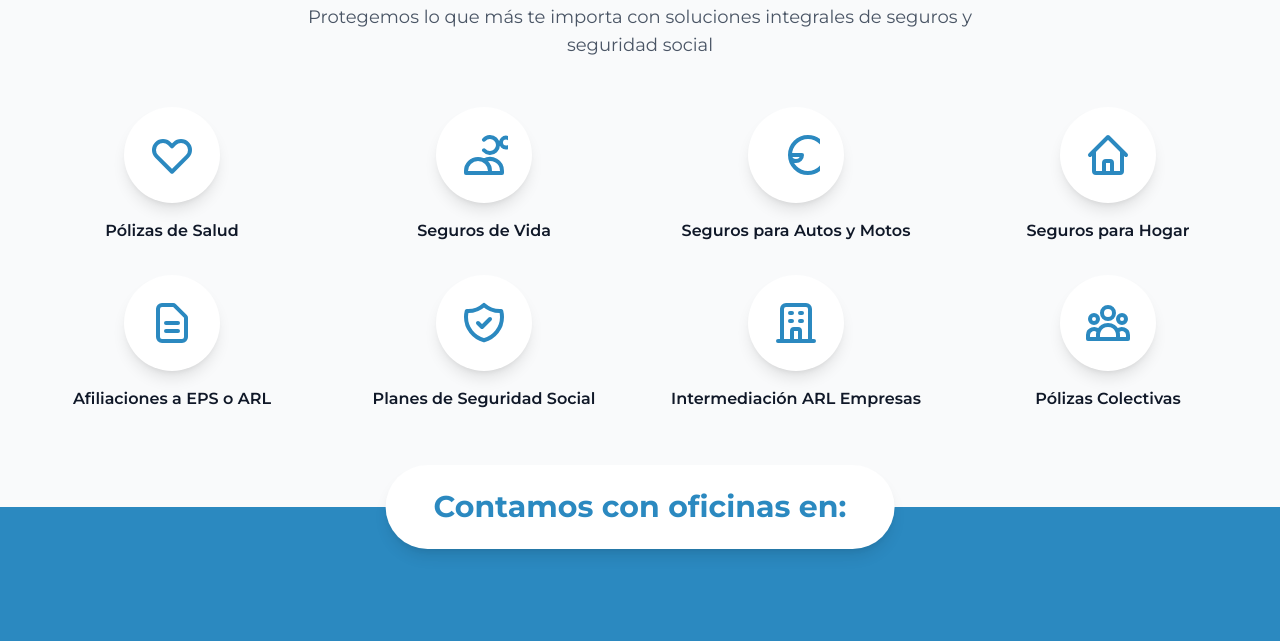
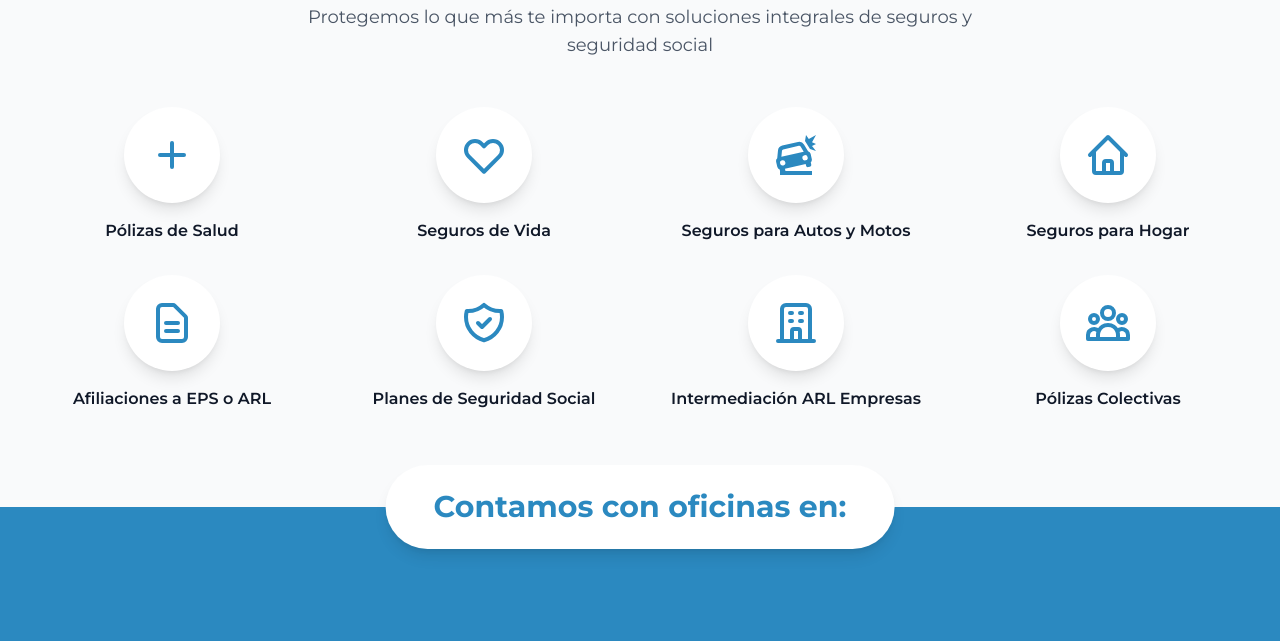
Before and after one commit to JohnatanRamos/ServirPro-Page, an Astro site: page / in a window 1280 px wide. Shown: the part 1174-1815 px from the top of the page. Built offline with nearby package versions, Linux system fonts and the light colour scheme; Astro itself is replaced by a stand-in of ours.

Commit message:
fix(ui): update service icons to better represent their categories
Replace generic icons with more appropriate ones for health insurance (cross), life insurance (heart), and vehicle insurance (car) to improve user understanding

```diff
--- a/src/components/sections/Services.astro
+++ b/src/components/sections/Services.astro
@@ -19,9 +19,9 @@
       <!-- Pólizas de Salud -->
       <div class="text-center group cursor-pointer">
         <div class="bg-white rounded-full w-20 h-20 md:w-24 md:h-24 mx-auto mb-4 flex items-center justify-center shadow-lg group-hover:shadow-xl transition-shadow duration-300">
-          <!-- Icono más abajo -->
+          <!-- Cruz médica -->
           <svg class="w-10 h-10 md:w-12 md:h-12 text-servir-blue" fill="none" viewBox="0 0 24 24" stroke="currentColor">
-            <path stroke-linecap="round" stroke-linejoin="round" stroke-width="2" d="M4.318 6.318a4.5 4.5 0 000 6.364L12 20.364l7.682-7.682a4.5 4.5 0 00-6.364-6.364L12 7.636l-1.318-1.318a4.5 4.5 0 00-6.364 0z" />
+            <path stroke-linecap="round" stroke-linejoin="round" stroke-width="2" d="M12 6v6m0 0v6m0-6h6m-6 0H6"/>
           </svg>
         </div>
         <!-- Texto dentro del círculo -->
@@ -31,9 +31,9 @@
       <!-- Seguros de Vida -->
       <div class="text-center group cursor-pointer">
         <div class="bg-white rounded-full w-20 h-20 md:w-24 md:h-24 mx-auto mb-4 flex items-center justify-center shadow-lg group-hover:shadow-xl transition-shadow duration-300">
-          <!-- Icono más abajo -->
+          <!-- Corazón -->
           <svg class="w-10 h-10 md:w-12 md:h-12 text-servir-blue" fill="none" viewBox="0 0 24 24" stroke="currentColor">
-            <path stroke-linecap="round" stroke-linejoin="round" stroke-width="2" d="M12 4.354a4 4 0 110 5.292M15 21H3v-1a6 6 0 0112 0v1zm0 0h6v-1a6 6 0 00-9-5.197m13.5-9a2.5 2.5 0 11-5 0 2.5 2.5 0 015 0z" />
+            <path stroke-linecap="round" stroke-linejoin="round" stroke-width="2" d="M4.318 6.318a4.5 4.5 0 000 6.364L12 20.364l7.682-7.682a4.5 4.5 0 00-6.364-6.364L12 7.636l-1.318-1.318a4.5 4.5 0 00-6.364 0z"/>
           </svg>
         </div>
         <!-- Texto dentro del círculo -->
@@ -43,10 +43,8 @@
       <!-- Seguros para autos y motos -->
       <div class="text-center group cursor-pointer">
         <div class="bg-white rounded-full w-20 h-20 md:w-24 md:h-24 mx-auto mb-4 flex items-center justify-center shadow-lg group-hover:shadow-xl transition-shadow duration-300">
-          <!-- Icono más abajo -->
-          <svg class="w-10 h-10 md:w-12 md:h-12 text-servir-blue" fill="none" viewBox="0 0 24 24" stroke="currentColor">
-            <path stroke-linecap="round" stroke-linejoin="round" stroke-width="2" d="M9 12a3 3 0 006 0m-6 0a3 3 0 106 0m-6 0h6m12 0a9 9 0 11-18 0 9 9 0 0118 0z" />
-          </svg>
+          <!-- Carro -->
+     <svg xmlns="http://www.w3.org/2000/svg" class="w-10 h-10 md:w-12 md:h-12 text-servir-blue" viewBox="0 0 24 24"><path fill="currentColor" d="M2.634 17.918a1.77 1.77 0 0 0 1.201 1.291l.18.791H4v2h16v-2H6.683a.8.8 0 0 0-.007-.278l-.196-.863l10.357-2.356l.196.863a.886.886 0 0 0 1.06.667l.863-.197a.885.885 0 0 0 .667-1.06l-.251-1.103c.446-.416.67-1.046.525-1.683l-.59-2.59a1.76 1.76 0 0 0-1.262-1.307l-2.049-3.378a2.77 2.77 0 0 0-2.982-1.263l-7.868 1.79a2.77 2.77 0 0 0-2.144 2.43l-.387 3.932a1.76 1.76 0 0 0-.57 1.724zm3.02-.688a1.327 1.327 0 1 1-.59-2.589a1.327 1.327 0 0 1 .59 2.589m11.222-2.552a1.328 1.328 0 1 1-.59-2.587a1.328 1.328 0 0 1 .59 2.587M5.589 9.192l7.869-1.791a.77.77 0 0 1 .83.351l1.585 2.613l-.566.129l-10.046 2.287l-.568.129l.299-3.042a.77.77 0 0 1 .597-.676M18.405 4L17 2l-.5 3L19 9l3 1l-2-2.539l2-.933l-2-.933L22 2z"/></svg>
         </div>
         <!-- Texto dentro del círculo -->
         <h3 class="text-sm md:text-base font-semibold text-gray-900 group-hover:text-servir-blue transition-colors duration-300">Seguros para Autos y Motos</h3>
```
